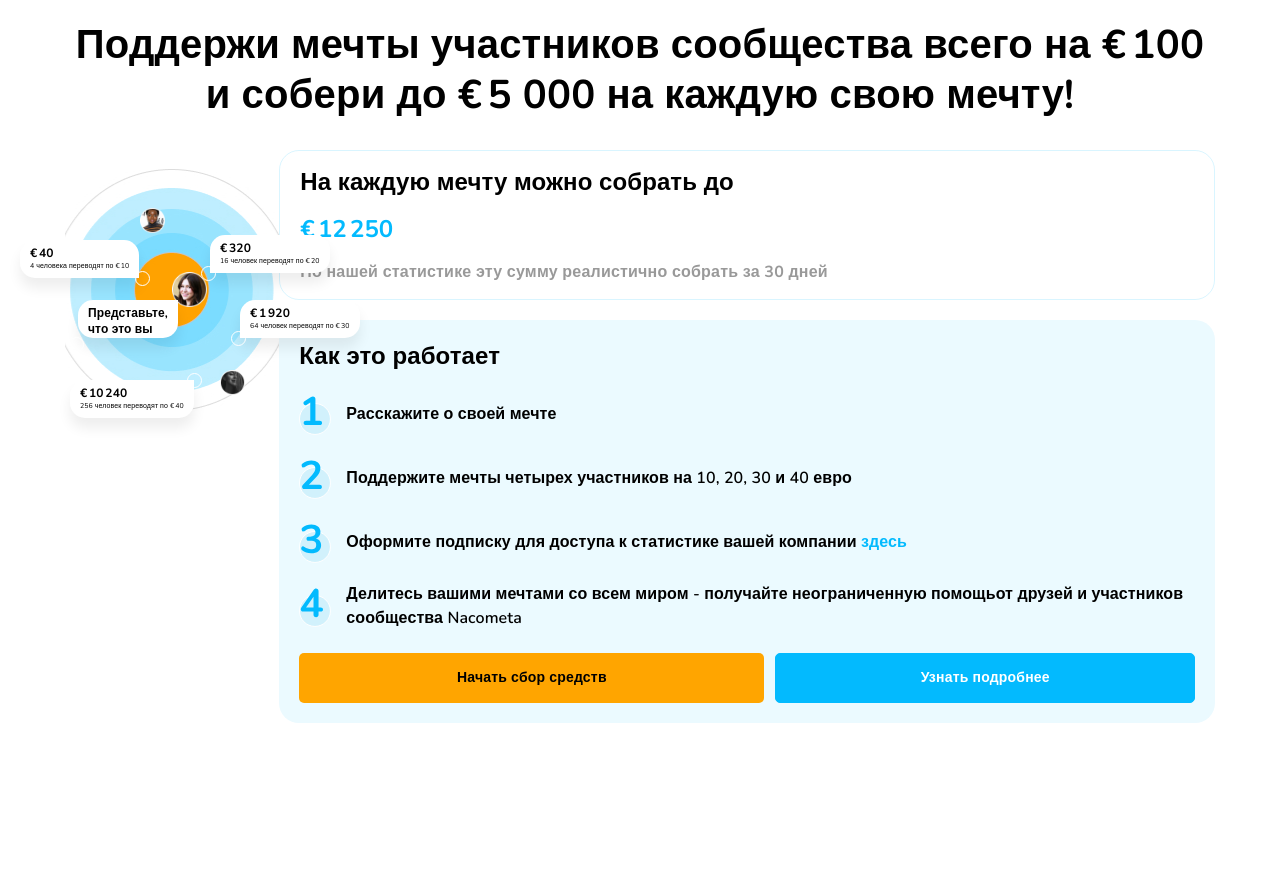
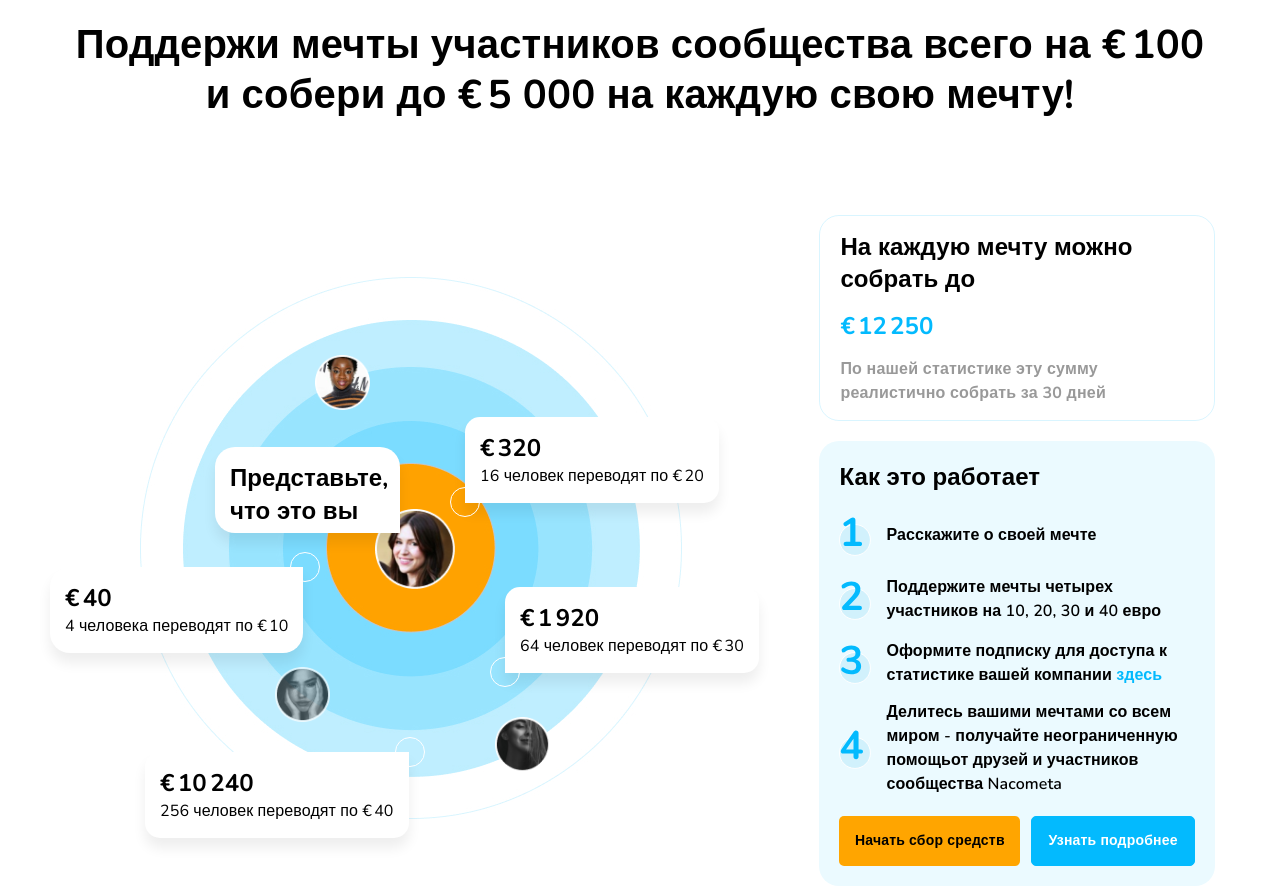
Before and after one commit to IrynaArnautova/liyamo_nacometa, a plain HTML site: page index.html in a window 1280 px wide. Shown: the part 1240-2126 px from the top of the page. Before the commit the page ends 1963 px from the top, so only its background shows below. Drawn offline with nearby package versions, Linux system fonts and the light colour scheme.

Commit message:
desktoptest

```diff
--- a/css/style.css
+++ b/css/style.css
@@ -681,7 +681,10 @@ main::before {
 	.assistance_block{
 		display: flex;
 	}
-
+	.assistance_info{
+		width: 400px;
+		margin-top: 95px;
+	}
 	.assistance_info-stats-title{
 		font: 700 24px/32px "Nunito", sans-serif;
 	}
@@ -713,4 +716,86 @@ main::before {
 		background: rgba(3, 186, 254, 1);
 		color: #fff;
 	}
+
+	.assistance_picture{
+		width: 700px;
+		height: 562px;
+		margin: 147px 62px auto auto;
+		background: url("/img/assistance_dt.jpg") center no-repeat;
+	}
+
+	.assistance_picture-img{
+		width: 55px;
+	}
+	.assistance_picture-img-center{
+		width: 80px;
+	}
+
+	.assistance_picture-icon{
+		left: 250px;
+	}
+	.assistance_picture-icon2{
+		top: 242px;
+		left: 310px;
+	}
+	.assistance_picture-icon3{
+		top: 450px;
+		left: 430px;
+	}
+	.assistance_picture-icon4{
+		display: block;
+		top: 400px;
+		left: 210px;
+		opacity: 0.7;
+	}
+	.assistance_block-text{
+		height: 86px;
+		padding: 15px;
+	}
+	.assistance_block-text-title{
+		font: 700 24px/33px "Nunito", sans-serif;
+	}
+	.assistance_block-text-subtitle{
+		font: 400 16px/22px "Nunito", sans-serif;
+	}
+	.assistance_block1{
+		left: 400px;
+		top: 150px;
+	}
+	.assistance_block2{
+		top: 300px;
+		left: -15px;
+		border-radius: 20px 0px 20px 20px;
+	}
+	.assistance_block3{
+		left: 150px;
+		top: 180px;
+		width: 185px;
+		border-radius: 20px 20px 0px 20px;
+	}
+
+	.assistance_block4{
+		top: 320px;
+		left: 440px;
+	}
+	.assistance_block5{
+		top: 485px;
+		left:80px;
+	}
+	.assistance_block-text-span{
+		width: 30px;
+		height: 30px;
+		left: -15px;
+	}
+	.none_span{
+		display: none;
+	}
+	.right-span{
+		top: -15px;
+		left: 240px;
+	}
+	.right-span2{
+		top: -15px;
+		left: 250px;
+	}
 }
--- a/index.html
+++ b/index.html
@@ -217,7 +217,7 @@
 					</div>
 					<div class="assistance_block-text assistance_block3">
 						<h2 class="assistance_block-text-title ">Представьте, что это вы</h2>
-						<span class="assistance_block-text-span"></span>
+						<span class="assistance_block-text-span none_span"></span>
 					</div>
 					<div class="assistance_block-text assistance_block4">
 						<h2 class="assistance_block-text-title ">€ 1 920</h2>
```
